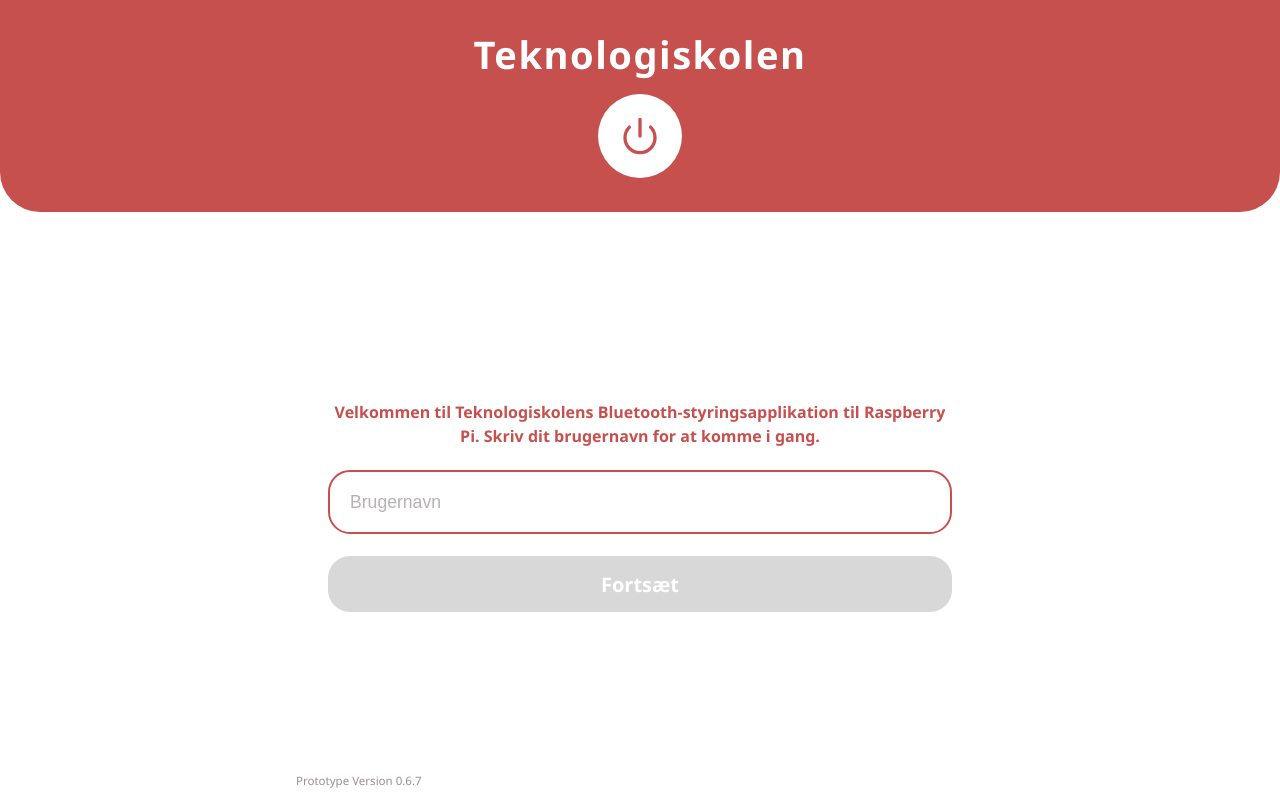
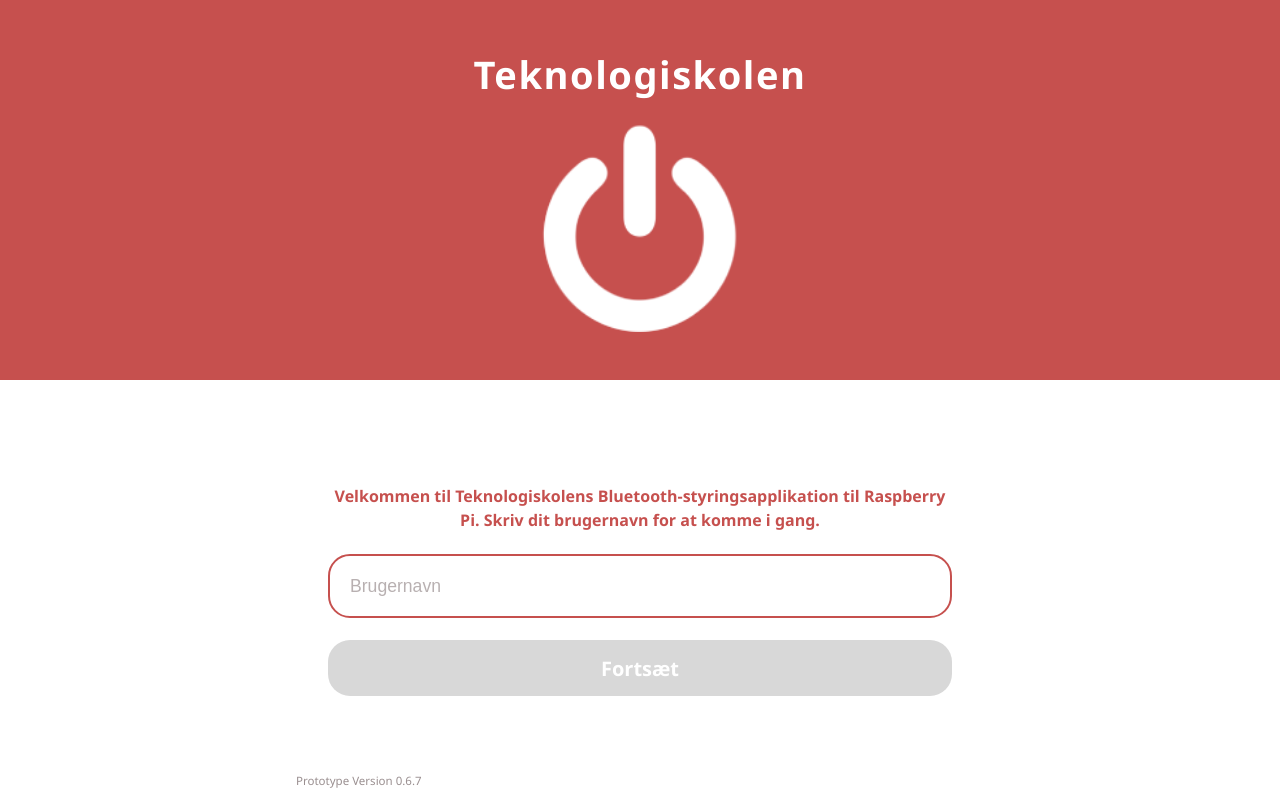
Before and after one commit to PicoKontrolPanel/PicoKontrolPanel.github.io, a React (Vite) app: page / in a window 1280 px wide. Built offline with nearby package versions, Linux system fonts and the light colour scheme.

Commit message:
Update
Splash screen animation sequence correction

```diff
--- a/src/screens/IntroScreen.tsx
+++ b/src/screens/IntroScreen.tsx
@@ -1,5 +1,5 @@
 import { useState } from 'react';
-import { Glyph } from '../assets/icons';
+import { logoUrl } from '../assets/icons';
 import { APP_VERSION } from '../lib/storage';
 import { useStore } from '../store/store';
 
@@ -13,9 +13,7 @@ export function IntroScreen() {
     <div className="screen intro">
       <div className="intro-header">
         <h2>Teknologiskolen</h2>
-        <div className="logo-circle">
-          <Glyph name="power" size={40} />
-        </div>
+        <img className="intro-logo" src={logoUrl} alt="" />
       </div>
 
       <div className="intro-body">
--- a/src/screens/SplashScreen.tsx
+++ b/src/screens/SplashScreen.tsx
@@ -2,7 +2,7 @@ import { useEffect } from 'react';
 import { logoUrl } from '../assets/icons';
 import { useStore } from '../store/store';
 
-const LONG_SPLASH_MS = 5050;
+const LONG_SPLASH_MS = 4550;
 const SHORT_SPLASH_MS = 1550;
 const REDUCED_MOTION_MS = 450;
 
@@ -25,8 +25,8 @@ export function SplashScreen() {
     <div className={`screen splash-screen splash-${variant}`} aria-label="Teknologiskolen starter">
       <div className="splash-red-field" />
       <div className="splash-brand" aria-hidden="true">
-        {target && isFirstRun && <div className="splash-name">Teknologiskolen</div>}
-        <div className="splash-logo-shell">
+        {target && isFirstRun && <div className="splash-mark splash-name">Teknologiskolen</div>}
+        <div className="splash-mark splash-logo-shell">
           <img className="splash-logo" src={logoUrl} alt="" />
         </div>
       </div>
--- a/src/styles.css
+++ b/src/styles.css
@@ -106,8 +106,9 @@ button:disabled {
   display: grid;
   justify-items: center;
   align-items: center;
-  gap: clamp(22px, 4vh, 42px);
-  padding: 24px;
+  width: min(90vw, 760px);
+  min-height: clamp(150px, 28vmin, 260px);
+  padding: 24px 0;
   color: var(--red);
   text-align: center;
 }
@@ -116,14 +117,19 @@ button:disabled {
   opacity: 0;
 }
 
+.splash-mark {
+  grid-area: 1 / 1;
+}
+
 .splash-name {
+  max-width: 100%;
   margin: 0;
   color: var(--red);
-  font-size: clamp(2rem, 1.35rem + 3vw, 4.8rem);
+  font-size: clamp(1.65rem, 8vw, 4.15rem);
   font-weight: 900;
-  line-height: 1;
+  line-height: 1.05;
+  overflow-wrap: anywhere;
   transform-origin: center;
-  animation: splash-name-long 5050ms cubic-bezier(0.22, 1, 0.36, 1) both;
 }
 
 .splash-logo-shell {
@@ -150,28 +156,23 @@ button:disabled {
 }
 
 .splash-long .splash-logo-shell {
-  grid-area: 1 / 1;
-  animation: splash-logo-long 5050ms cubic-bezier(0.22, 1, 0.36, 1) both;
+  animation: splash-logo-long 4550ms cubic-bezier(0.22, 1, 0.36, 1) both;
 }
 
 .splash-long .splash-logo {
-  animation: splash-logo-color-long 5050ms ease both;
+  animation: splash-logo-color-long 4550ms ease both;
 }
 
 .splash-long .splash-red-field {
-  animation: splash-field-long 5050ms cubic-bezier(0.76, 0, 0.24, 1) both;
-}
-
-.splash-long .splash-brand {
-  gap: 0;
+  animation: splash-field-long 4550ms cubic-bezier(0.76, 0, 0.24, 1) both;
 }
 
 .splash-long .splash-name {
-  grid-area: 1 / 1;
+  animation: splash-name-long 4550ms cubic-bezier(0.22, 1, 0.36, 1) both;
 }
 
 .splash-short .splash-brand {
-  gap: 0;
+  width: min(90vw, 420px);
 }
 
 .splash-short .splash-logo-shell {
@@ -190,34 +191,34 @@ button:disabled {
 @keyframes splash-name-long {
   0% {
     opacity: 0;
-    transform: scale(0.92);
+    transform: translateY(8px) scale(0.98);
   }
   9% {
     opacity: 1;
-    transform: scale(1);
-  }
-  18% {
+    transform: translateY(0) scale(1);
+  }
+  20% {
     opacity: 1;
-    transform: scale(1.08);
-  }
-  26% {
+    transform: translateY(0) scale(1.035);
+  }
+  31% {
     opacity: 1;
-    transform: scale(0.97);
-  }
-  36% {
+    transform: translateY(0) scale(0.99);
+  }
+  39% {
     color: var(--white);
     opacity: 1;
-    transform: scale(4.2);
-  }
-  45% {
-    color: var(--red);
+    transform: translateY(0) scale(0.99);
+  }
+  46% {
+    color: var(--white);
     opacity: 1;
-    transform: scale(1);
-  }
-  50%,
+    transform: translateY(0) scale(0.96);
+  }
+  52%,
   100% {
     opacity: 0;
-    transform: scale(0.94);
+    transform: translateY(-8px) scale(0.96);
   }
 }
 
@@ -225,26 +226,27 @@ button:disabled {
   0%,
   48% {
     opacity: 0;
-    transform: scale(0.82);
-  }
-  55% {
+    transform: scale(0.9);
+  }
+  57% {
     opacity: 1;
     transform: scale(1);
   }
-  64% {
-    transform: scale(1.08);
-  }
-  72% {
+  68% {
+    opacity: 1;
+    transform: scale(1.075);
+  }
+  78% {
+    opacity: 1;
+    transform: scale(0.98);
+  }
+  87% {
+    opacity: 1;
+    transform: scale(1.02);
+  }
+  93% {
+    opacity: 1;
     transform: scale(0.96);
-  }
-  80% {
-    transform: scale(1.12);
-  }
-  88% {
-    transform: scale(4.8);
-  }
-  96% {
-    transform: scale(1);
   }
   100% {
     opacity: 0;
@@ -254,8 +256,8 @@ button:disabled {
 
 @keyframes splash-logo-color-long {
   0%,
-  78%,
-  97%,
+  84%,
+  98%,
   100% {
     filter:
       brightness(0)
@@ -267,40 +269,38 @@ button:disabled {
       brightness(88%)
       contrast(86%);
   }
-  86%,
-  92% {
+  90%,
+  95% {
     filter: brightness(0) invert(1);
   }
 }
 
 @keyframes splash-field-long {
   0%,
-  26% {
+  30% {
     opacity: 0;
     transform: translate(-50%, -50%) scale(0.02);
   }
-  36%,
-  39% {
+  41% {
     opacity: 1;
     transform: translate(-50%, -50%) scale(1);
   }
   50% {
     opacity: 0;
-    transform: translate(-50%, -50%) scale(0.05);
-  }
-  78% {
+    transform: translate(-50%, -50%) scale(0.08);
+  }
+  82% {
     opacity: 0;
     transform: translate(-50%, -50%) scale(0.02);
   }
-  88%,
   91% {
     opacity: 1;
     transform: translate(-50%, -50%) scale(1);
   }
-  98%,
+  99%,
   100% {
     opacity: 0;
-    transform: translate(-50%, -50%) scale(0.05);
+    transform: translate(-50%, -50%) scale(0.08);
   }
 }
 
@@ -521,13 +521,11 @@ button:disabled {
   width: 100%;
   background: var(--red);
   color: var(--white);
-  padding: 28px 20px 34px;
-  border-bottom-left-radius: 40px;
-  border-bottom-right-radius: 40px;
+  padding: clamp(28px, 6vh, 58px) 20px clamp(30px, 6vh, 62px);
   display: flex;
   flex-direction: column;
   align-items: center;
-  gap: 14px;
+  gap: clamp(18px, 3vh, 30px);
 }
 
 .intro-header h2 {
@@ -536,14 +534,11 @@ button:disabled {
   letter-spacing: 0.04em;
 }
 
-.logo-circle {
-  width: 84px;
-  height: 84px;
-  border-radius: 50%;
-  background: var(--white);
-  color: var(--red);
-  display: grid;
-  place-items: center;
+.intro-logo {
+  width: clamp(112px, 26vmin, 220px);
+  aspect-ratio: 1;
+  object-fit: contain;
+  filter: brightness(0) invert(1);
 }
 
 .intro-body {
```
